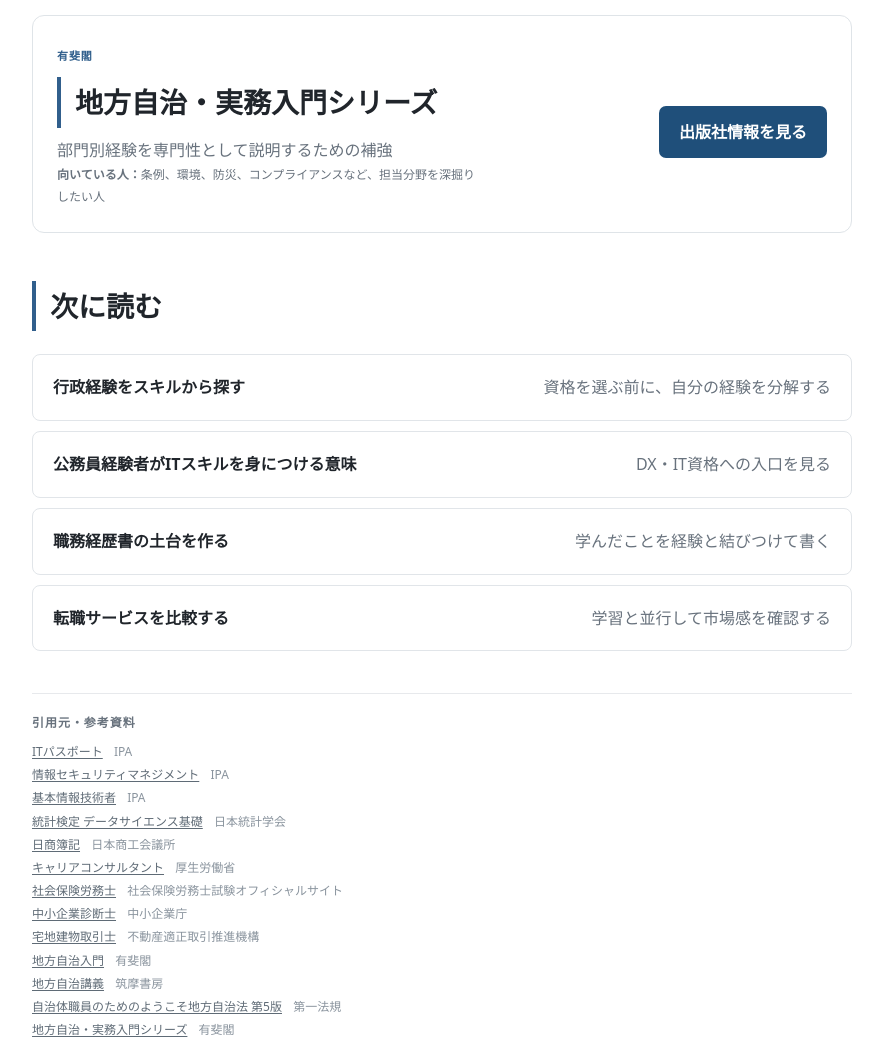
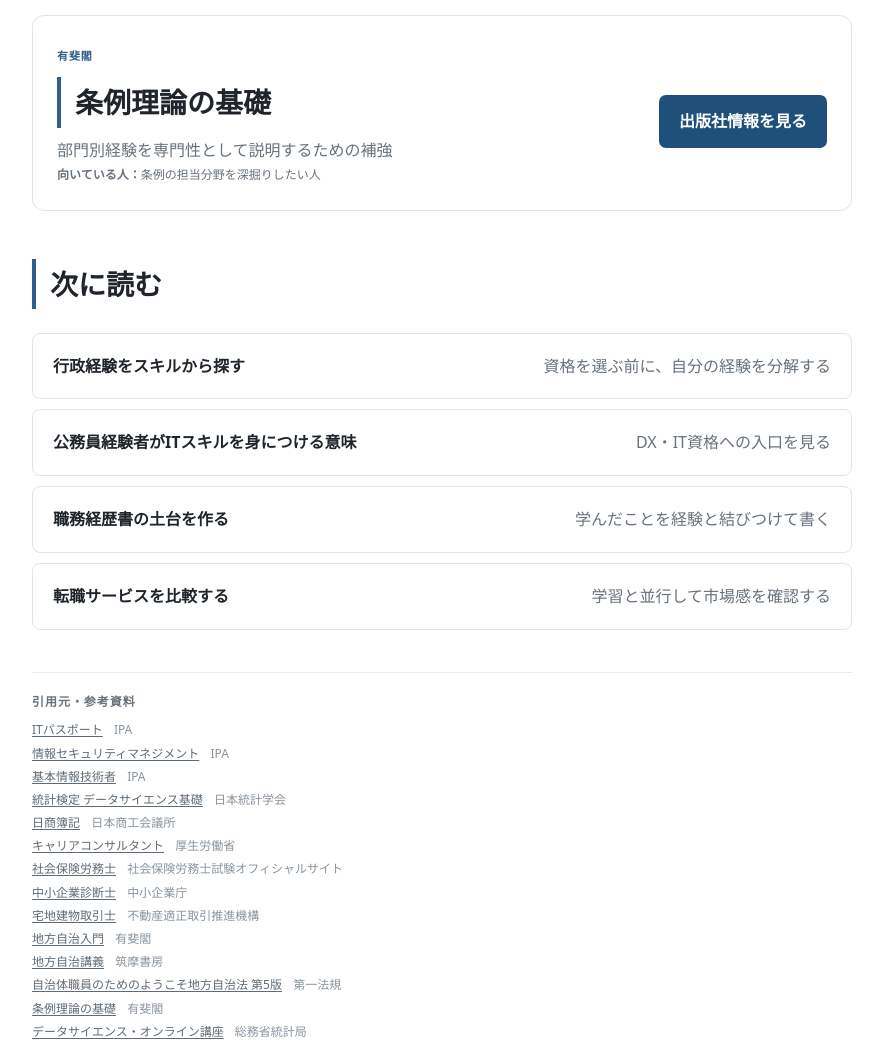
Before and after one commit to localgov-career/gov-career, an Astro site: page /learning in a window 1280 px wide. Shown: the part 5406-6447 px from the top of the page, without its empty margins (198-1081 px from the left). Built offline with nearby package versions, Linux system fonts and the light colour scheme; Astro itself is replaced by a stand-in of ours.

Commit message:
Update index.astro

```diff
--- a/src/pages/learning/index.astro
+++ b/src/pages/learning/index.astro
@@ -121,15 +121,15 @@
   {
     title: "自治体職員のためのようこそ地方自治法 第5版",
     publisher: "第一法規",
-    url: "https://www.daiichihoki.co.jp/store/products/detail/105273.html",
+    url: "https://link.amazon/B07nHsVLs",
     fit: "地方自治法を基礎から確認し直したい人、技術職・専門職で制度理解を補強したい人",
     use: "法令・制度理解を民間でも伝わる強みに変換する土台"
   },
   {
-    title: "地方自治・実務入門シリーズ",
+    title: "条例理論の基礎",
     publisher: "有斐閣",
-    url: "https://link.amazon/B04ShCeYR",
-    fit: "条例、環境、防災、コンプライアンスなど、担当分野を深掘りしたい人",
+    url: "https://link.amazon/B080QaIGm",
+    fit: "条例の担当分野を深掘りしたい人",
     use: "部門別経験を専門性として説明するための補強"
   }
 ];
```
